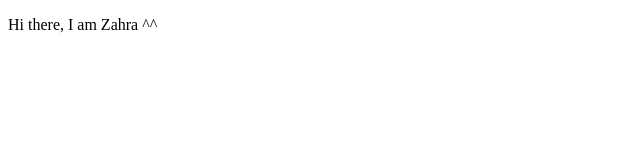
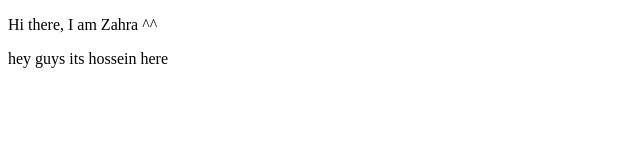
Before and after one commit to Mohammadreza-Tagipour/group-test, a plain HTML site: page index.html in a window 1280 px wide. Shown: the whole page, without its empty margins (0-640 px from the left). Drawn offline with Linux system fonts and the light colour scheme.

Commit message:
this is hossein

```diff
--- a/index.html
+++ b/index.html
@@ -10,6 +10,10 @@
 
 <body>
     <p>Hi there, I am Zahra ^^</p>
+
+
+
+    <p>hey guys  its hossein here</p>
 </body>
 
 </html>
```
